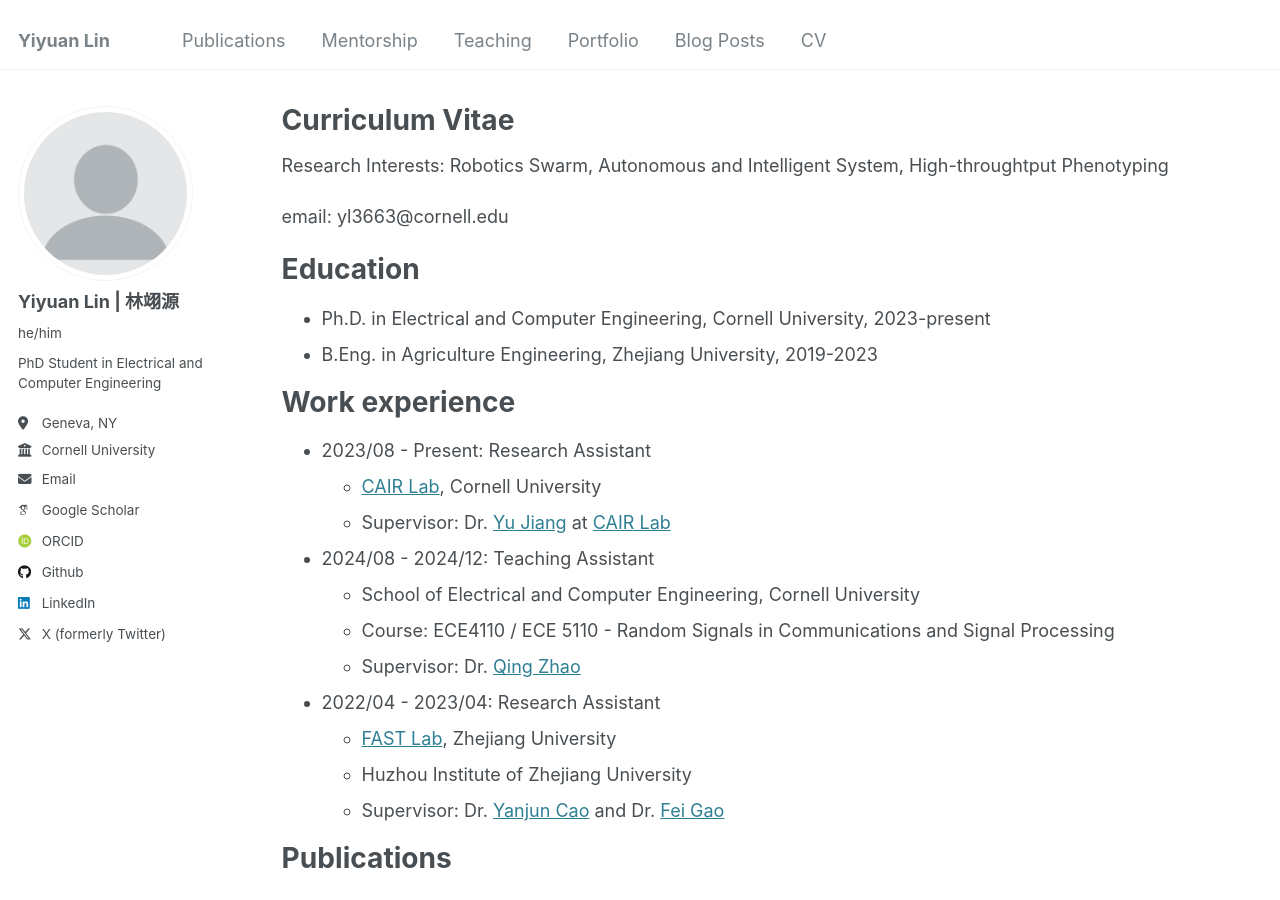
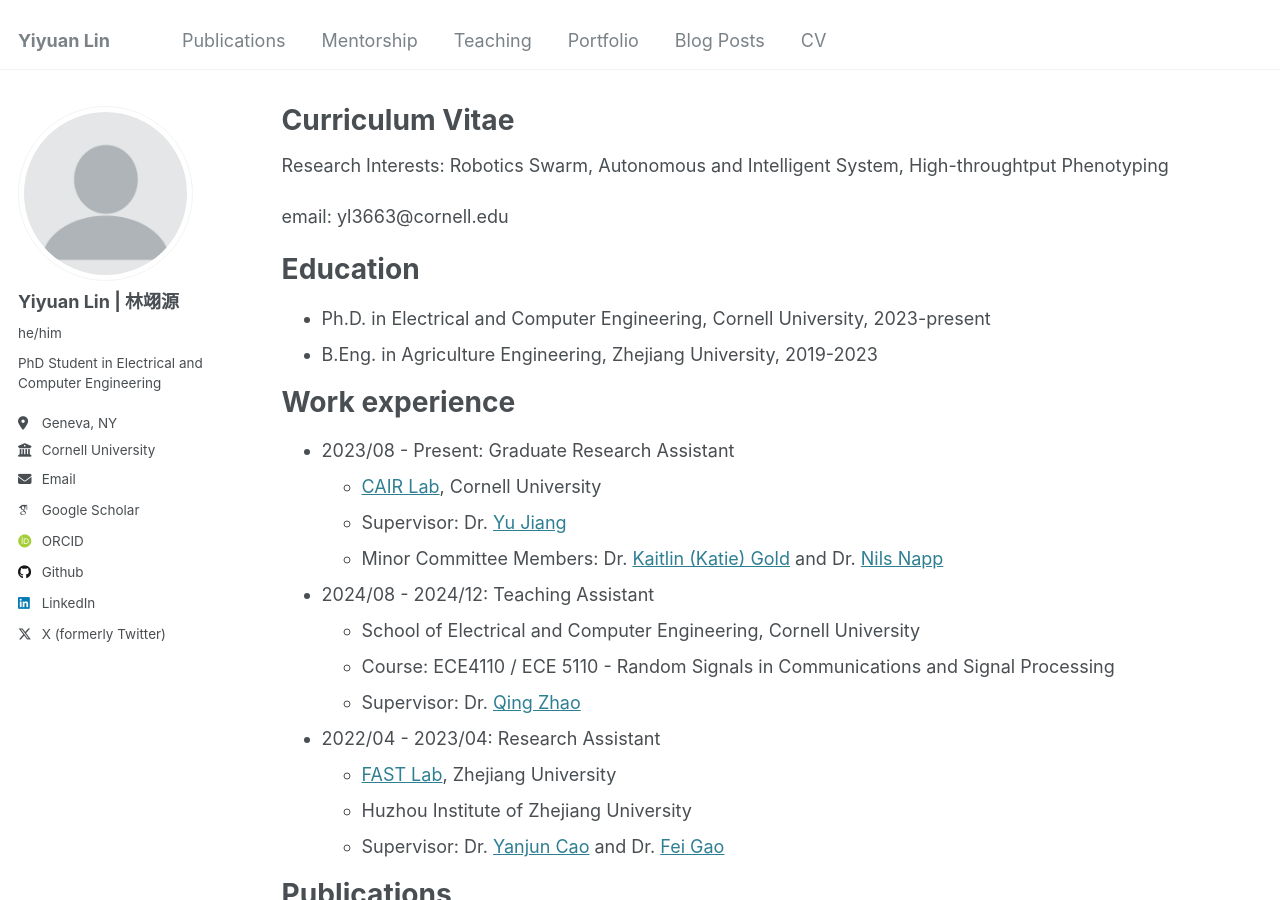
Before and after one commit to YiyuanLinXX/YiyuanLinXX.github.io, a Jekyll site: the page built from _pages/cv.md, in a window 1280 px wide and 900 px high. Built offline with Jekyll 4.4.1, drawn with Linux system fonts in a browser that asks for light colours; some web fonts are replaced.

Commit message:
update cv

```diff
--- a/_pages/cv.md
+++ b/_pages/cv.md
@@ -22,9 +22,11 @@
 
 Work experience
 ======
-* 2023/08 - Present: Research Assistant
+* 2023/08 - Present: Graduate Research Assistant
   * [CAIR Lab](https://cair.cals.cornell.edu/), Cornell University
-  * Supervisor: Dr. [Yu Jiang](https://cals.cornell.edu/yu-jiang) at [CAIR Lab](https://cair.cals.cornell.edu/)
+  * Supervisor: Dr. [Yu Jiang](https://cals.cornell.edu/yu-jiang)
+  * Minor Committee Members: Dr. [Kaitlin (Katie) Gold](https://blogs.cornell.edu/goldlab/people/) and Dr. [Nils Napp](https://www.ece.cornell.edu/faculty-directory/nils-napp)
+
 
 * 2024/08 - 2024/12: Teaching Assistant
   * School of Electrical and Computer Engineering, Cornell University
```
